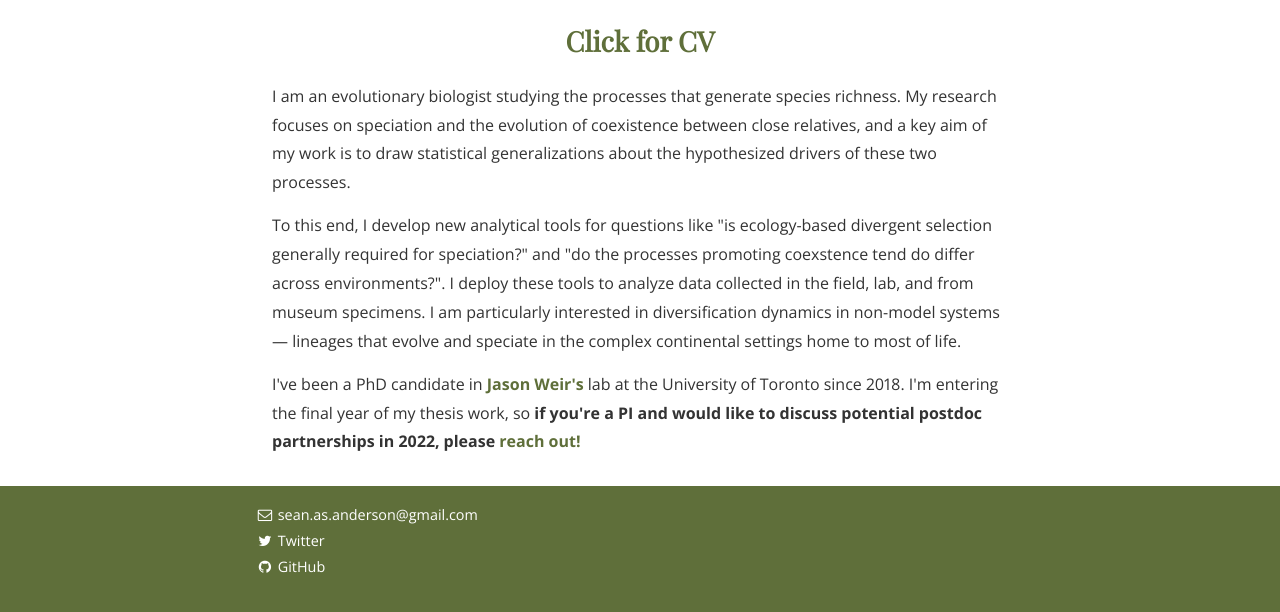
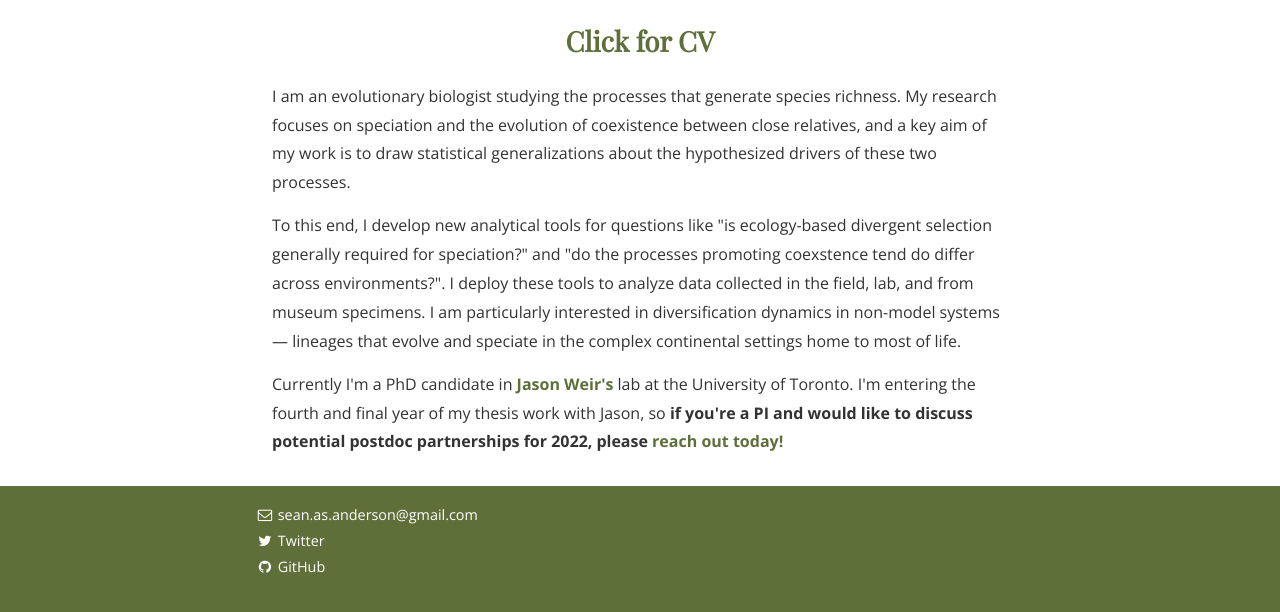
Before and after one commit to SeanASAnderson/SeanASAnderson.github.io, a Jekyll site: the page built from index.html, in a window 1280 px wide and 1068 px high. Shown: the part 456-1068 px from the top of the window. Built offline with Jekyll 4.4.1, drawn with Linux system fonts in a browser that asks for light colours; nearby versions of some CDN libraries; some web fonts are replaced; the list of posts is cut into pages by our own code.

Commit message:
new note in blurb

```diff
--- a/index.html
+++ b/index.html
@@ -50,12 +50,10 @@ pagination:
   <!--<h1> <center> Welcome! </center> </h1>-->
   <p> I am an evolutionary biologist studying the processes that generate species richness. My research focuses on speciation and the evolution of coexistence between close relatives, and a key aim of my work is to draw statistical generalizations about the hypothesized drivers of these two processes. </p>
   <p> To this end, I develop new analytical tools for questions like "is ecology-based divergent selection generally required for speciation?" and "do the processes promoting coexstence tend do differ across environments?". I deploy these tools to analyze data collected in the field, lab, and from museum specimens. I am particularly interested in diversification dynamics in non-model systems <span>&#8212;</span> lineages that evolve and speciate in the complex continental settings home to most of life. </p>
-  <p> I've been a PhD candidate in <a href="https://www.utsc.utoronto.ca/~jweir"/> <b>Jason Weir's </a> </b> lab at the University of Toronto since 2018. I'm entering the final year of my thesis work, so <b> if you're a PI and would like to discuss potential postdoc partnerships in 2022, please <a href="mailto:sean.as.anderson@gmail.com">reach out!</a></b> </p>
+  <p> Currently I'm a PhD candidate in <a href="https://www.utsc.utoronto.ca/~jweir"/> <b>Jason Weir's </a> </b> lab at the University of Toronto. I'm entering the fourth and final year of my thesis work with Jason, so <b> if you're a PI and would like to discuss potential postdoc partnerships for 2022, please <a href="mailto:sean.as.anderson@gmail.com">reach out today!</a></b> </p>
 
   </body>
 </div>
-
-
 
 <!--<nav class="pagination" role="navigation">
 	<p>
```
